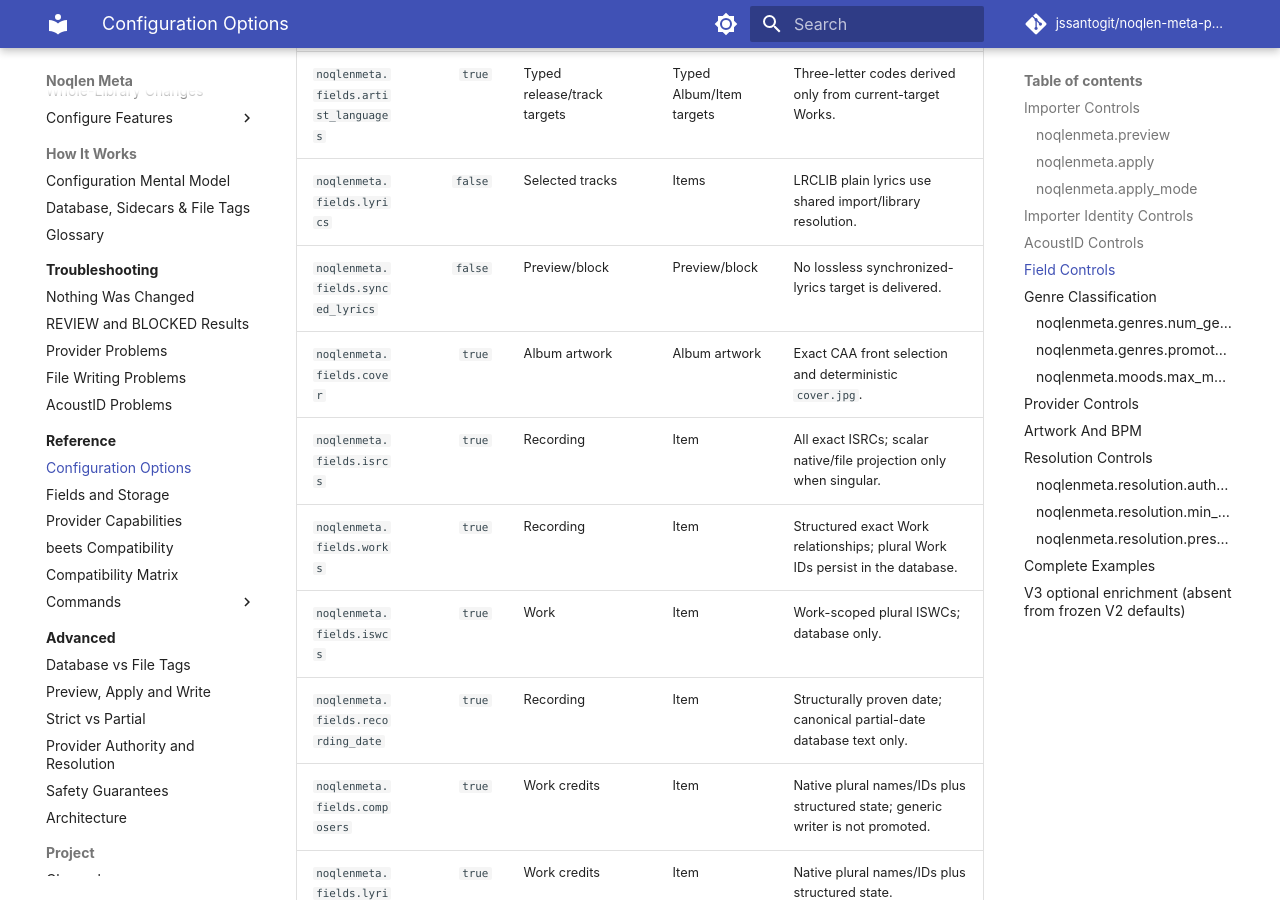
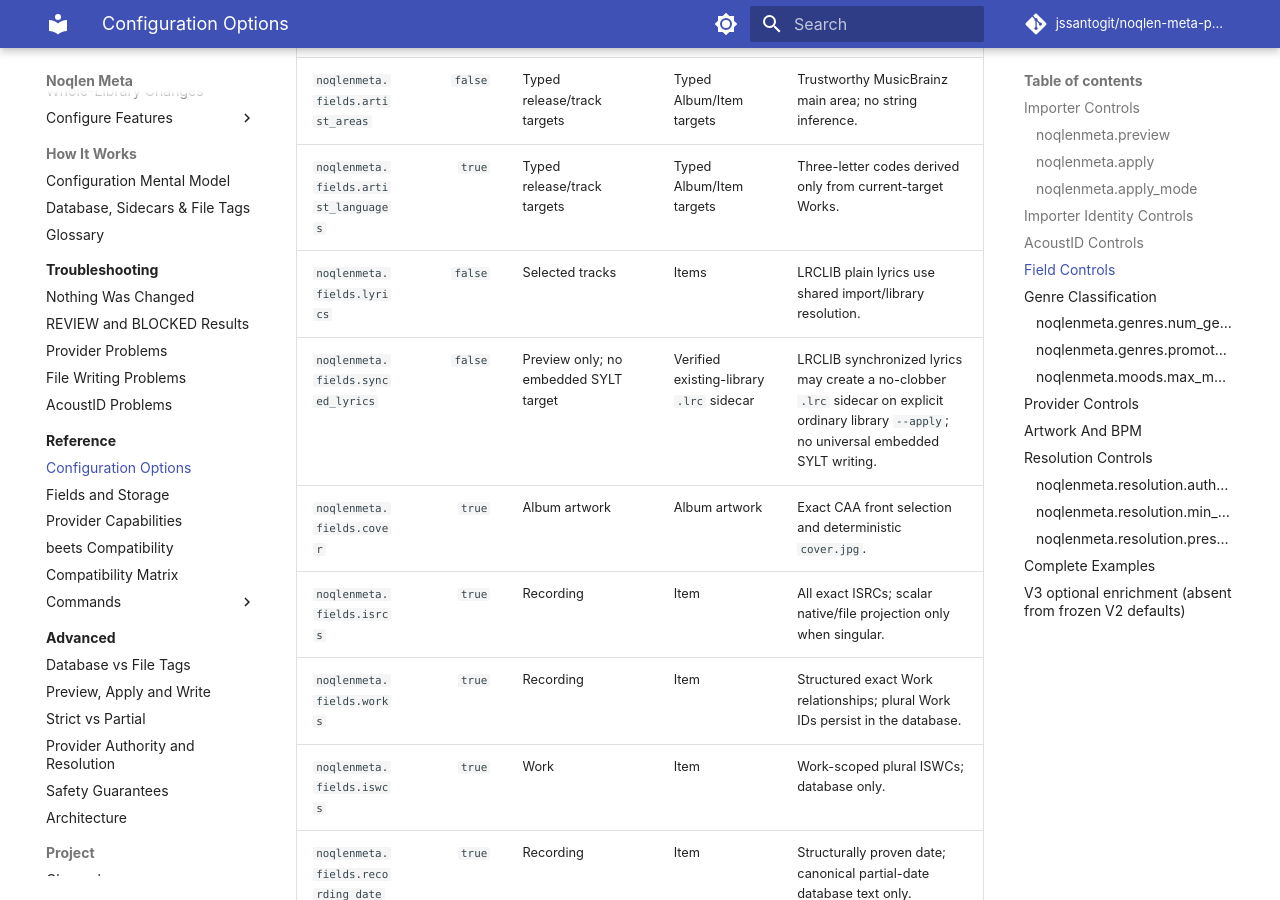
Before and after one commit to jssantogit/noqlen-meta-plugin, an MkDocs documentation site: the page built from site-docs/technical-reference/configuration.md, in a window 1280 px wide and 900 px high, scrolled down 5200 px. Built offline with MkDocs 1.6.1 and Material for MkDocs 9.7.7, drawn with Linux system fonts in a browser that asks for light colours; comment, search, counter and statistics services are not loaded; some of the changed lines change nothing that is shown; some of the changed text lies outside the part shown.

Commit message:
docs: correct outdated synchronized lyrics target and label reference-only YAML fragments

```diff
--- a/site-docs/technical-reference/configuration.md
+++ b/site-docs/technical-reference/configuration.md
@@ -5,7 +5,9 @@ and write authority. The canonical complete example is
 [`full-config.yaml`](../examples/full-config.yaml).
 
 All paths below are relative to the beets configuration root and begin with
-`noqlenmeta`.
+`noqlenmeta`. **Short YAML blocks in this exhaustive reference show fragments**;
+for complete copyable files with the correct root and safe opt-ins, prefer the
+[configuration profiles](../recipes/configuration-profiles.md).
 
 ## Importer Controls
 
@@ -115,7 +117,7 @@ exist. Enabling a field does not guarantee an enabled provider can supply it.
 | `noqlenmeta.fields.artist_areas` | `false` | Typed release/track targets | Typed Album/Item targets | Trustworthy MusicBrainz main area; no string inference. |
 | `noqlenmeta.fields.artist_languages` | `true` | Typed release/track targets | Typed Album/Item targets | Three-letter codes derived only from current-target Works. |
 | `noqlenmeta.fields.lyrics` | `false` | Selected tracks | Items | LRCLIB plain lyrics use shared import/library resolution. |
-| `noqlenmeta.fields.synced_lyrics` | `false` | Preview/block | Preview/block | No lossless synchronized-lyrics target is delivered. |
+| `noqlenmeta.fields.synced_lyrics` | `false` | Preview only; no embedded SYLT target | Verified existing-library `.lrc` sidecar | LRCLIB synchronized lyrics may create a no-clobber `.lrc` sidecar on explicit ordinary library `--apply`; no universal embedded SYLT writing. |
 | `noqlenmeta.fields.cover` | `true` | Album artwork | Album artwork | Exact CAA front selection and deterministic `cover.jpg`. |
 | `noqlenmeta.fields.isrcs` | `true` | Recording | Item | All exact ISRCs; scalar native/file projection only when singular. |
 | `noqlenmeta.fields.works` | `true` | Recording | Item | Structured exact Work relationships; plural Work IDs persist in the database. |
```
